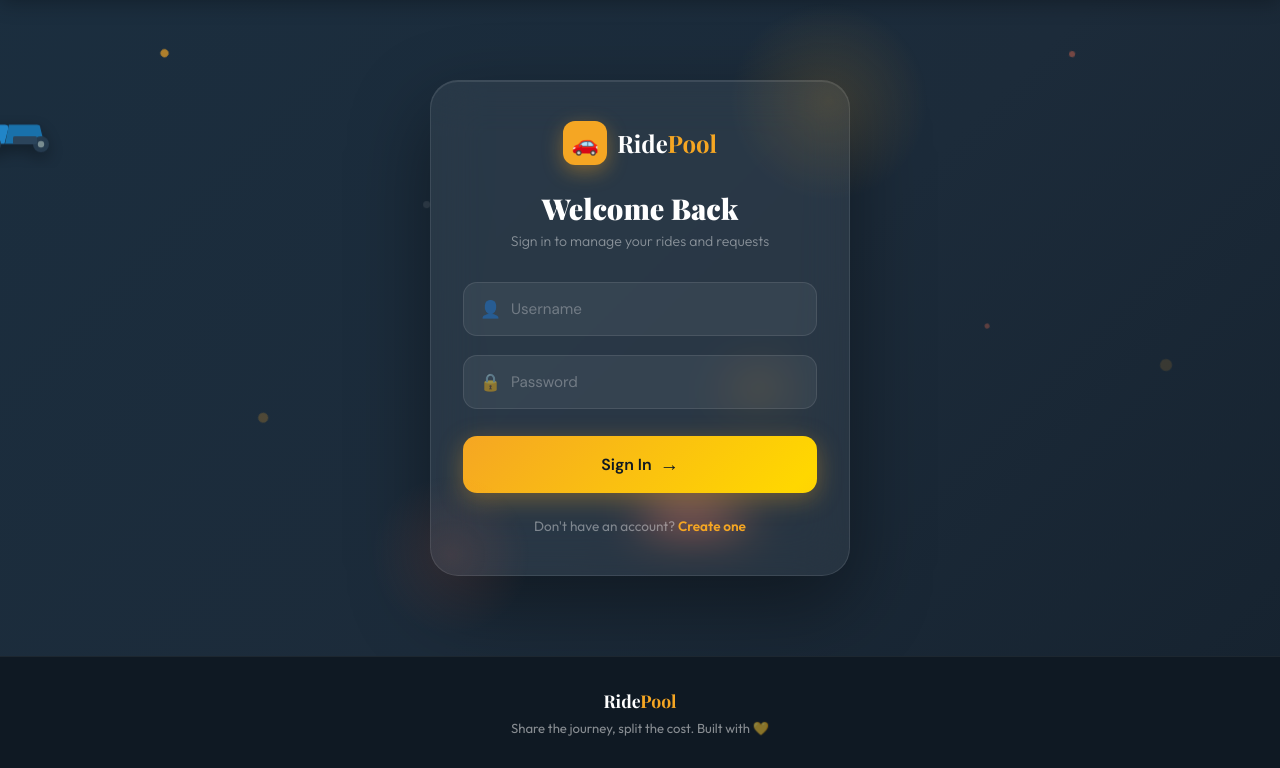
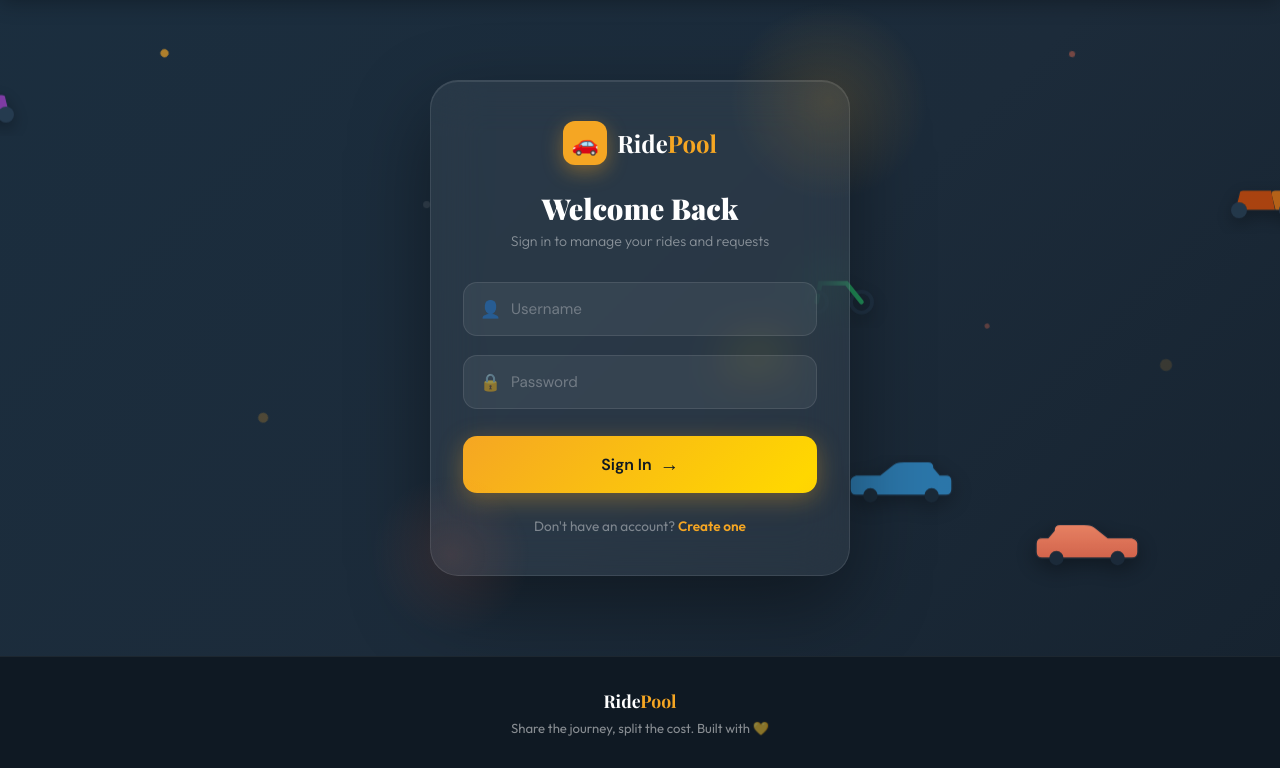
Before and after one commit to Madhu-0007/Ridepool-finder, a Flask app: page /login in a window 1280 px wide. Shown: the part 64-832 px from the top of the page. Run offline with Flask 3, Linux system fonts and the light colour scheme.

Commit message:
feat: implement high-traffic vehicle animations for a more dynamic UI

```diff
--- a/static/styles.css
+++ b/static/styles.css
@@ -322,6 +322,30 @@ nav {
   0% { right: -150px; }
   100% { right: 100%; }
 }
+
+/* New Animation Variants */
+@keyframes carDriveReverse {
+  0% { right: -150px; }
+  100% { right: 100%; }
+}
+
+@keyframes driveFast {
+  0% { left: -200px; }
+  100% { left: 100%; }
+}
+
+@keyframes driveSlow {
+  0% { left: -150px; }
+  100% { left: 100%; }
+}
+
+.moving-car.fast { animation-duration: 8s; }
+.moving-car.slow { animation-duration: 20s; }
+.moving-bike.fast { animation-duration: 10s; }
+.moving-scooty.slow { animation-duration: 25s; }
+
+.reverse { transform: scaleX(-1); }
+.reverse .car-svg, .reverse .bike-svg, .reverse .scooty-svg { animation-name: carDriveReverse; }
 
 /* ── QUOTES SECTION ── */
 .quotes-section {
--- a/templates/login.html
+++ b/templates/login.html
@@ -1,52 +1,74 @@
 {% extends 'base.html' %}
 {% block content %}
 <div class="auth-page">
-  <!-- Floating vehicles -->
-  <div class="moving-car-container" style="bottom: 15%; opacity: 0.9;">
-    <div class="moving-car">
+  <!-- Floating vehicles (High Traffic) -->
+  <!-- Row 1: Cars -->
+  <div class="moving-car-container" style="bottom: 10%; opacity: 0.9;">
+    <div class="moving-car fast">
       <svg viewBox="0 0 100 40" xmlns="http://www.w3.org/2000/svg" class="car-svg">
         <defs>
-          <linearGradient id="carGradient" x1="0%" y1="0%" x2="0%" y2="100%">
+          <linearGradient id="carGradient1" x1="0%" y1="0%" x2="0%" y2="100%">
             <stop offset="0%" style="stop-color:#FF8C69;stop-opacity:1" />
             <stop offset="100%" style="stop-color:#E86B4F;stop-opacity:1" />
           </linearGradient>
         </defs>
-        <path d="M10,30 L85,30 C88,30 90,28 90,25 L90,18 C90,15 88,14 85,13 L65,13 L55,5 C52,2 48,2 45,2 L25,2 C22,2 20,4 20,7 L15,13 L10,13 C7,13 5,15 5,18 L5,25 C5,28 7,30 10,30 Z" fill="url(#carGradient)" stroke="#1C2B3A" stroke-width="1.2" />
-        <path d="M22,13 L43,13 L43,6 C43,4 41,3 39,3 L25,3 C23,3 22,4 22,6 Z" fill="#2C3E50" opacity="0.8" />
-        <path d="M46,13 L62,13 L54,6 C53,4 51,3 49,3 L46,3 Z" fill="#2C3E50" opacity="0.8" />
-        <rect x="82" y="16" width="6" height="4" rx="1" fill="#FFD700" />
+        <path d="M10,30 L85,30 C88,30 90,28 90,25 L90,18 C90,15 88,14 85,13 L65,13 L55,5 C52,2 48,2 45,2 L25,2 C22,2 20,4 20,7 L15,13 L10,13 C7,13 5,15 5,18 L5,25 C5,28 7,30 10,30 Z" fill="url(#carGradient1)" stroke="#1C2B3A" stroke-width="1.2" />
         <circle cx="22" cy="30" r="6" fill="#1C2B3A" />
-        <circle cx="22" cy="30" r="3" fill="#BDC3C7" />
         <circle cx="73" cy="30" r="6" fill="#1C2B3A" />
-        <circle cx="73" cy="30" r="3" fill="#BDC3C7" />
       </svg>
     </div>
   </div>
 
-  <div class="moving-car-container" style="bottom: 35%; opacity: 0.85;">
-    <div class="moving-bike">
-      <svg viewBox="0 0 120 80" xmlns="http://www.w3.org/2000/svg" class="bike-svg">
-        <circle cx="30" cy="55" r="14" fill="none" stroke="#2C3E50" stroke-width="5"/>
-        <circle cx="30" cy="55" r="4" fill="#7F8C8D"/>
-        <circle cx="90" cy="55" r="14" fill="none" stroke="#2C3E50" stroke-width="5"/>
-        <circle cx="90" cy="55" r="4" fill="#7F8C8D"/>
-        <path d="M30,55 L50,30 L85,30 L90,55" fill="none" stroke="#F5A623" stroke-width="6" stroke-linecap="round"/>
-        <path d="M50,30 L60,15 L90,15" fill="none" stroke="#2C3E50" stroke-width="4" stroke-linecap="round"/>
-        <rect x="45" y="25" width="20" height="8" rx="2" fill="#E67E22" />
+  <div class="moving-car-container reverse" style="bottom: 20%; opacity: 0.7; animation-delay: -5s;">
+    <div class="moving-car slow">
+      <svg viewBox="0 0 100 40" xmlns="http://www.w3.org/2000/svg" class="car-svg">
+        <path d="M10,30 L85,30 C88,30 90,28 90,25 L90,18 C90,15 88,14 85,13 L65,13 L55,5 C52,2 48,2 45,2 L25,2 C22,2 20,4 20,7 L15,13 L10,13 C7,13 5,15 5,18 L5,25 C5,28 7,30 10,30 Z" fill="#3498DB" stroke="#1C2B3A" stroke-width="1.2" />
+        <circle cx="22" cy="30" r="6" fill="#1C2B3A" />
+        <circle cx="73" cy="30" r="6" fill="#1C2B3A" />
       </svg>
     </div>
   </div>
 
-  <div class="moving-car-container" style="top: 15%; opacity: 0.8;">
+  <!-- Row 2: Bikes -->
+  <div class="moving-car-container" style="bottom: 40%; opacity: 0.85; animation-delay: -2s;">
+    <div class="moving-bike">
+      <svg viewBox="0 0 120 80" xmlns="http://www.w3.org/2000/svg" class="bike-svg">
+        <circle cx="30" cy="55" r="14" fill="none" stroke="#2C3E50" stroke-width="5"/>
+        <path d="M30,55 L50,30 L85,30 L90,55" fill="none" stroke="#F1C40F" stroke-width="6" stroke-linecap="round"/>
+        <circle cx="90" cy="55" r="14" fill="none" stroke="#2C3E50" stroke-width="5"/>
+      </svg>
+    </div>
+  </div>
+
+  <div class="moving-car-container reverse" style="bottom: 50%; opacity: 0.6; animation-delay: -8s;">
+    <div class="moving-bike fast">
+      <svg viewBox="0 0 120 80" xmlns="http://www.w3.org/2000/svg" class="bike-svg">
+        <circle cx="30" cy="55" r="14" fill="none" stroke="#2C3E50" stroke-width="5"/>
+        <path d="M30,55 L50,30 L85,30 L90,55" fill="none" stroke="#2ECC71" stroke-width="6" stroke-linecap="round"/>
+        <circle cx="90" cy="55" r="14" fill="none" stroke="#2C3E50" stroke-width="5"/>
+      </svg>
+    </div>
+  </div>
+
+  <!-- Row 3: Scooties -->
+  <div class="moving-car-container" style="top: 10%; opacity: 0.8; animation-delay: -4s;">
+    <div class="moving-scooty slow">
+      <svg viewBox="0 0 100 70" xmlns="http://www.w3.org/2000/svg" class="scooty-svg">
+        <path d="M15,55 L35,55 L40,35 C40,32 38,30 35,30 L20,30 C17,30 15,32 15,35 Z" fill="#9B59B6" stroke="#1C2B3A" stroke-width="1.5"/>
+        <circle cx="20" cy="55" r="10" fill="#2C3E50"/>
+        <path d="M35,55 L85,55 L80,35 C80,32 78,30 75,30 L40,30" fill="#8E44AD" stroke="#1C2B3A" stroke-width="1.5"/>
+        <circle cx="80" cy="55" r="10" fill="#2C3E50"/>
+      </svg>
+    </div>
+  </div>
+
+  <div class="moving-car-container reverse" style="top: 25%; opacity: 0.7; animation-delay: -12s;">
     <div class="moving-scooty">
       <svg viewBox="0 0 100 70" xmlns="http://www.w3.org/2000/svg" class="scooty-svg">
-        <path d="M15,55 L35,55 L40,35 C40,32 38,30 35,30 L20,30 C17,30 15,32 15,35 Z" fill="#3498DB" stroke="#1C2B3A" stroke-width="1.5"/>
+        <path d="M15,55 L35,55 L40,35 C40,32 38,30 35,30 L20,30 C17,30 15,32 15,35 Z" fill="#E67E22" stroke="#1C2B3A" stroke-width="1.5"/>
         <circle cx="20" cy="55" r="10" fill="#2C3E50"/>
-        <circle cx="20" cy="55" r="4" fill="#95A5A6"/>
-        <path d="M35,55 L85,55 L80,35 C80,32 78,30 75,30 L40,30" fill="#2980B9" stroke="#1C2B3A" stroke-width="1.5"/>
+        <path d="M35,55 L85,55 L80,35 C80,32 78,30 75,30 L40,30" fill="#D35400" stroke="#1C2B3A" stroke-width="1.5"/>
         <circle cx="80" cy="55" r="10" fill="#2C3E50"/>
-        <circle cx="80" cy="55" r="4" fill="#95A5A6"/>
-        <rect x="45" y="45" width="30" height="10" rx="2" fill="#34495E" />
       </svg>
     </div>
   </div>
```
